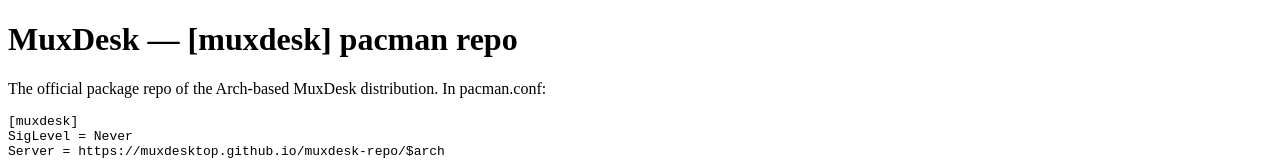
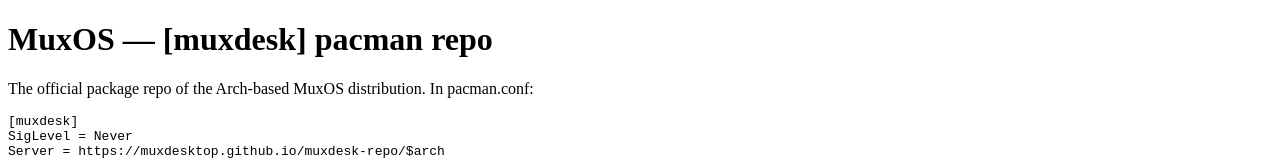
Before and after one commit to muxdesktop/muxdesk-repo, a plain HTML site: page index.html in a window 1280 px wide. Shown: the top 160 px of the page. Drawn offline with Linux system fonts and the light colour scheme.

Commit message:
Brand the LTS freeze as MuxOS 1.0 LTS (snapshot name in manifest; repo front pages say MuxOS, internal muxdesk URLs unchanged)

```diff
--- a/index.html
+++ b/index.html
@@ -1,8 +1,8 @@
 <!DOCTYPE html>
-<html lang="en"><head><meta charset="utf-8"><title>MuxDesk pacman repo</title></head>
+<html lang="en"><head><meta charset="utf-8"><title>MuxOS pacman repo</title></head>
 <body>
-<h1>MuxDesk — [muxdesk] pacman repo</h1>
-<p>The official package repo of the Arch-based MuxDesk distribution. In pacman.conf:</p>
+<h1>MuxOS — [muxdesk] pacman repo</h1>
+<p>The official package repo of the Arch-based MuxOS distribution. In pacman.conf:</p>
 <pre>[muxdesk]
 SigLevel = Never
 Server = https://muxdesktop.github.io/muxdesk-repo/$arch</pre>
```
Also changed, not shown: lts/1.0/aarch64/manifest.json, 1 other file.
